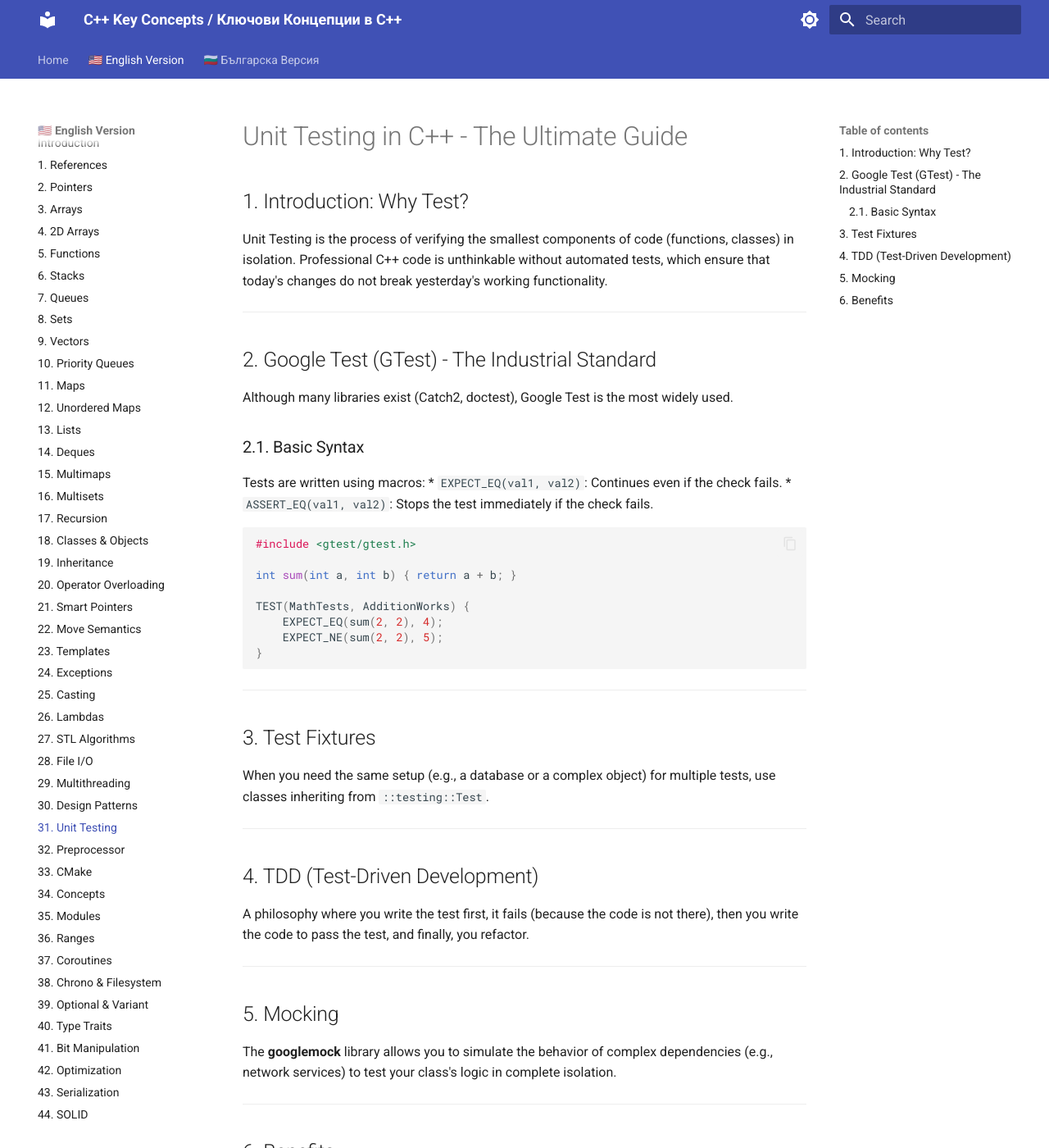
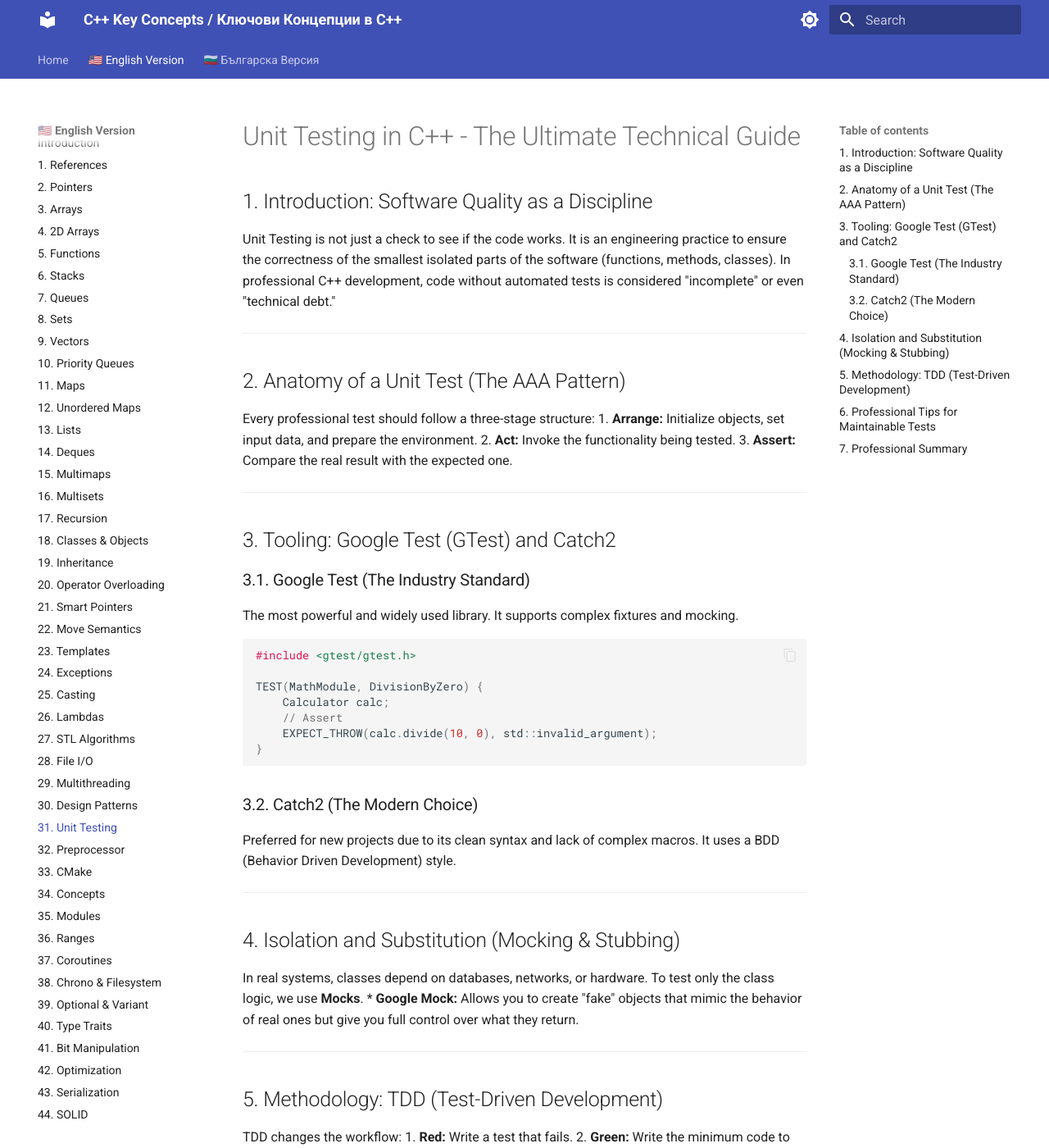
Before and after one commit to KadirYazadzhi/CPlusPlus---KeyConcepts, an MkDocs documentation site: the page built from docs/en/Unit_Testing/Unit_Testing.md, in a window 1280 px wide and 1400 px high. Shown: the whole window at 82% size. Built offline with MkDocs 1.6.1 and Material for MkDocs 9.7.7, drawn with Linux system fonts in a browser that asks for light colours; some of the changed text lies outside the part shown.

Commit message:
Docs: Encyclopedic expansion of Topics 31-32 (Unit Testing, Preprocessor) with professional best practices

````diff
--- a/docs/bg/Unit_Testing/Unit_Testing.md
+++ b/docs/bg/Unit_Testing/Unit_Testing.md
@@ -1,50 +1,66 @@
-# Тестване на Код (Unit Testing) в C++ - Пълно ръководство
+# Тестване на Код (Unit Testing) в C++ - Пълно техническо ръководство
 
-## 1. Въведение: Защо тестваме?
-Модулното тестване (Unit Testing) е процесът на проверка на най-малките компоненти на кода (функции, класове) в изолация. Професионалният C++ код е немислим без автоматизирани тестове, които гарантират, че промените днес няма да счупят работещата функционалност от вчера.
+## 1. Въведение: Софтуерното качество като дисциплина
+Unit Testing (Модулно тестване) не е просто проверка дали кодът работи. Това е инженерна практика за гарантиране на коректността на най-малките изолирани части от софтуера (функции, методи, класове). В професионалната разработка на C++ код без автоматизирани тестове се счита за "незавършен" или дори за "технически дълг".
 
 ---
 
-## 2. Google Test (GTest) - Индустриалният стандарт
-Въпреки че има много библиотеки (Catch2, doctest), Google Test е най-разпространената.
+## 2. Анатомия на Модулния тест (Шаблонът AAA)
 
-### 2.1. Базов синтаксис
-Тестовете се пишат чрез макроси:
-*   `EXPECT_EQ(val1, val2)`: Продължава дори при грешка.
-*   `ASSERT_EQ(val1, val2)`: Спира теста веднага при грешка.
+Всеки професионален тест трябва да следва тристепенната структура:
+1.  **Arrange (Подготовка):** Инициализиране на обектите, задаване на входните данни и подготовка на средата.
+2.  **Act (Действие):** Извикване на функционалността, която тестваме.
+3.  **Assert (Проверка):** Сравняване на реалния резултат с очаквания.
 
+---
+
+## 3. Инструментариум: Google Test (GTest) и Catch2
+
+### 3.1. Google Test (Индустриалният стандарт)
+Най-мощната и широко използвана библиотека. Поддържа сложни фикстури и мокване (mocking).
 ```cpp
 #include <gtest/gtest.h>
 
-int sum(int a, int b) { return a + b; }
-
-TEST(MathTests, AdditionWorks) {
-    EXPECT_EQ(sum(2, 2), 4);
-    EXPECT_NE(sum(2, 2), 5);
+TEST(MathModule, DivisionByZero) {
+    Calculator calc;
+    // Assert
+    EXPECT_THROW(calc.divide(10, 0), std::invalid_argument);
 }
 ```
 
----
-
-## 3. Фикстури (Test Fixtures)
-Когато имате нужда от една и съща среда (напр. база данни или сложен обект) за няколко теста, използвате класове, наследяващи `::testing::Test`.
+### 3.2. Catch2 (Модерният избор)
+Предпочитан за нови проекти заради своя чист синтаксис и липсата на сложни макроси. Използва BDD (Behavior Driven Development) стил.
 
 ---
 
-## 4. TDD (Test-Driven Development)
-Философия, при която първо пишете теста, той се проваля (защото кодът го няма), след това пишете кода, за да мине теста, и накрая рефакторирате.
+## 4. Изолация и Заместване (Mocking & Stubbing)
+
+В реалните системи класовете зависят от бази данни, мрежи или хардуер. За да тестваме само логиката на класа, използваме **Mocks**.
+*   **Google Mock:** Позволява ви да създавате "фалшиви" обекти, които имитират поведението на реалните, но ви дават пълен контрол върху това какво връщат.
 
 ---
 
-## 5. Mocking (Заместване)
-Библиотеката **googlemock** позволява да симулирате поведението на сложни зависимости (напр. мрежови услуги), за да тествате логиката на вашия клас напълно изолирано.
+## 5. Методология: TDD (Test-Driven Development)
+
+TDD променя реда на работа:
+1.  **Red:** Пишете тест, който се проваля.
+2.  **Green:** Пишете минималния код, за да мине тестът.
+3.  **Refactor:** Почиствате и оптимизирате кода, докато тестовете продължават да светят в зелено.
 
 ---
 
-## 6. Ползи
-1.  **Намаляване на бъговете:** Откриват се в момента на писане.
-2.  **Документация:** Тестовете служат като примери за това как се ползва кода.
-3.  **Дизайн:** Кодът, който е труден за тестване, обикновено е лошо проектиран.
+## 6. Професионални съвети за поддържаеми тестове
+1.  **Независимост:** Тестовете не трябва да зависят един от друг. Редът на изпълнение не трябва да има значение.
+2.  **Бързина:** Модулните тестове трябва да се изпълняват за милисекунди. Ако тестът е бавен, той е интеграционен, а не модулен.
+3.  **Покритие (Code Coverage):** Използвайте инструменти като `gcov` или `LCOV`, за да видите кои редове от вашия код не са били докоснати от тестовете.
 
 ---
-*(Този документ е част от курса "Ключови концепции в C++")*
+
+## 7. Професионално обобщение
+*   Тестовете са **жива документация**.
+*   Код, който е труден за тестване, обикновено е **лошо проектиран** (нарушен SRP принцип).
+*   Инвестицията в писане на тестове се изплаща многократно при първия мащабен рефакторинг на системата.
+
+---
+*(Документацията е подготвена за проекта "Ключови концепции в C++".*
+*Версия: 2.0 (Пълна детайлност)*
--- a/docs/en/Unit_Testing/Unit_Testing.md
+++ b/docs/en/Unit_Testing/Unit_Testing.md
@@ -1,50 +1,66 @@
-# Unit Testing in C++ - The Ultimate Guide
+# Unit Testing in C++ - The Ultimate Technical Guide
 
-## 1. Introduction: Why Test?
-Unit Testing is the process of verifying the smallest components of code (functions, classes) in isolation. Professional C++ code is unthinkable without automated tests, which ensure that today's changes do not break yesterday's working functionality.
+## 1. Introduction: Software Quality as a Discipline
+Unit Testing is not just a check to see if the code works. It is an engineering practice to ensure the correctness of the smallest isolated parts of the software (functions, methods, classes). In professional C++ development, code without automated tests is considered "incomplete" or even "technical debt."
 
 ---
 
-## 2. Google Test (GTest) - The Industrial Standard
-Although many libraries exist (Catch2, doctest), Google Test is the most widely used.
+## 2. Anatomy of a Unit Test (The AAA Pattern)
 
-### 2.1. Basic Syntax
-Tests are written using macros:
-*   `EXPECT_EQ(val1, val2)`: Continues even if the check fails.
-*   `ASSERT_EQ(val1, val2)`: Stops the test immediately if the check fails.
+Every professional test should follow a three-stage structure:
+1.  **Arrange:** Initialize objects, set input data, and prepare the environment.
+2.  **Act:** Invoke the functionality being tested.
+3.  **Assert:** Compare the real result with the expected one.
 
+---
+
+## 3. Tooling: Google Test (GTest) and Catch2
+
+### 3.1. Google Test (The Industry Standard)
+The most powerful and widely used library. It supports complex fixtures and mocking.
 ```cpp
 #include <gtest/gtest.h>
 
-int sum(int a, int b) { return a + b; }
-
-TEST(MathTests, AdditionWorks) {
-    EXPECT_EQ(sum(2, 2), 4);
-    EXPECT_NE(sum(2, 2), 5);
+TEST(MathModule, DivisionByZero) {
+    Calculator calc;
+    // Assert
+    EXPECT_THROW(calc.divide(10, 0), std::invalid_argument);
 }
 ```
 
----
-
-## 3. Test Fixtures
-When you need the same setup (e.g., a database or a complex object) for multiple tests, use classes inheriting from `::testing::Test`.
+### 3.2. Catch2 (The Modern Choice)
+Preferred for new projects due to its clean syntax and lack of complex macros. It uses a BDD (Behavior Driven Development) style.
 
 ---
 
-## 4. TDD (Test-Driven Development)
-A philosophy where you write the test first, it fails (because the code is not there), then you write the code to pass the test, and finally, you refactor.
+## 4. Isolation and Substitution (Mocking & Stubbing)
+
+In real systems, classes depend on databases, networks, or hardware. To test only the class logic, we use **Mocks**.
+*   **Google Mock:** Allows you to create "fake" objects that mimic the behavior of real ones but give you full control over what they return.
 
 ---
 
-## 5. Mocking
-The **googlemock** library allows you to simulate the behavior of complex dependencies (e.g., network services) to test your class's logic in complete isolation.
+## 5. Methodology: TDD (Test-Driven Development)
+
+TDD changes the workflow:
+1.  **Red:** Write a test that fails.
+2.  **Green:** Write the minimum code to make the test pass.
+3.  **Refactor:** Clean and optimize the code while the tests remain green.
 
 ---
 
-## 6. Benefits
-1.  **Bug Reduction:** Bugs are caught at the time of writing.
-2.  **Documentation:** Tests serve as examples of how to use the code.
-3.  **Design:** Code that is difficult to test is usually poorly designed.
+## 6. Professional Tips for Maintainable Tests
+1.  **Independence:** Tests must not depend on each other. The execution order should not matter.
+2.  **Speed:** Unit tests should run in milliseconds. If a test is slow, it is an integration test, not a unit test.
+3.  **Code Coverage:** Use tools like `gcov` or `LCOV` to see which lines of your code have not been touched by tests.
 
 ---
-*(This document is part of the "C++ Key Concepts" course)*
+
+## 7. Professional Summary
+*   Tests are **living documentation**.
+*   Code that is difficult to test is usually **poorly designed** (violates the SRP principle).
+*   The investment in writing tests pays off many times over during the first large-scale system refactoring.
+
+---
+*Documentation prepared for the "C++ Key Concepts" project.*
+*Version: 2.0 (Full Detail)*
````
Also changed, not shown: docs/bg/Preprocessor_and_Macros/Preprocessor_and_Macros.md (+48 -25 lines), docs/en/Preprocessor_and_Macros/Preprocessor_and_Macros.md (+47 -24 lines).
